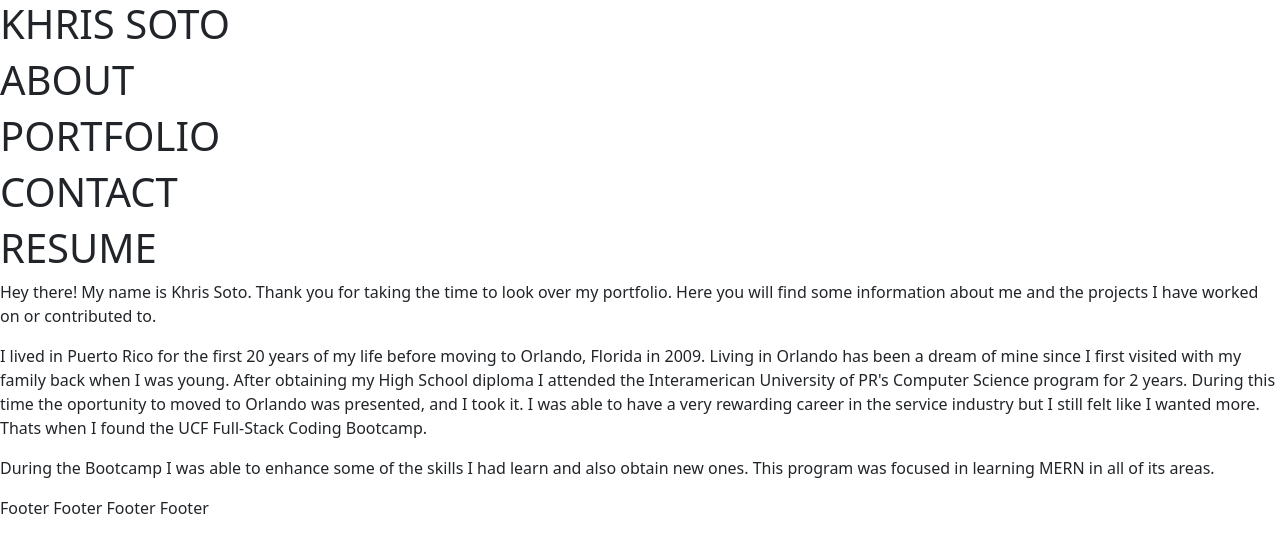
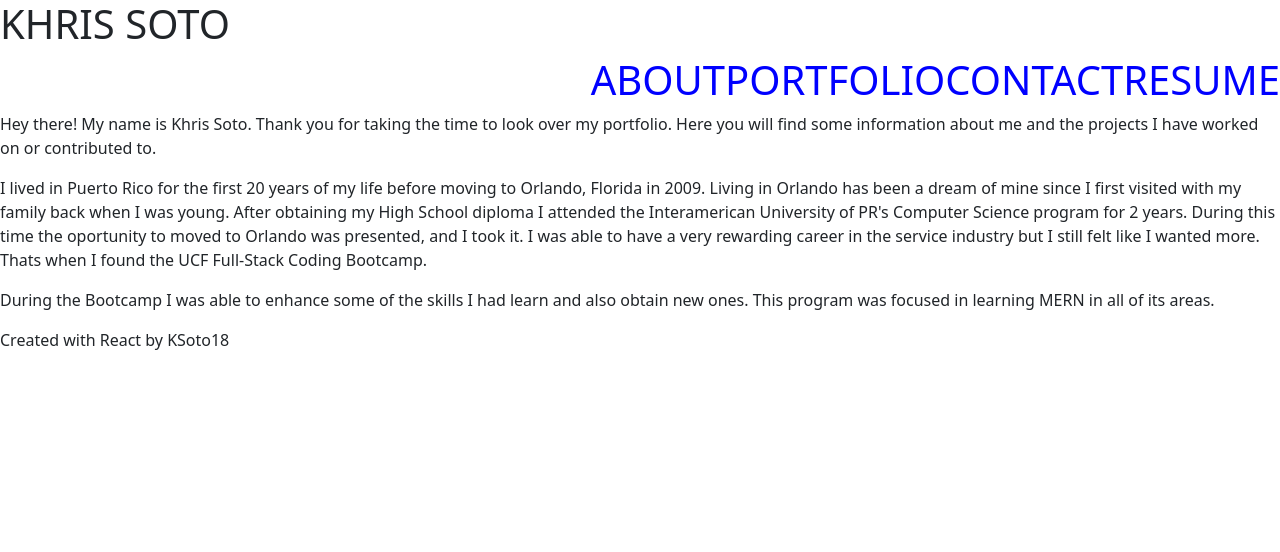
Before and after one commit to KSoto18/Portfolio-React, a React (Create React App) app: page / in a window 1280 px wide. Shown: the top 552 px of the page. Built offline with nearby package versions, Linux system fonts and the light colour scheme.

Commit message:
added css to nav

```diff
--- a/public/index.html
+++ b/public/index.html
@@ -2,7 +2,7 @@
 <html lang="en">
   <head>
     <meta charset="utf-8" />
-    <link rel="icon" href="%PUBLIC_URL%/favicon.ico" />
+    <link rel="icon" href="./favicon.ico" />
     <meta name="viewport" content="width=device-width, initial-scale=1" />
     <meta name="theme-color" content="#000000" />
     <meta
--- a/src/App.js
+++ b/src/App.js
@@ -2,7 +2,7 @@ import React, { useState } from 'react';
 
 import '../node_modules/bootstrap/dist/css/bootstrap.min.css'
 
-import Home from './pages/Home';
+import Body from './pages/Body';
 import Header from './components/Header';
 import Footer from './components/Footer';
 
@@ -17,7 +17,7 @@ function App() {
       </div>
 
       <div>
-        <Home />
+        <Body />
       </div>
 
       <div>
--- a/src/components/Footer/index.jsx
+++ b/src/components/Footer/index.jsx
@@ -6,7 +6,7 @@ const Footer = () => {
 
         <div>
 
-            Footer Footer Footer Footer
+            <p>Created with React by KSoto18</p>
 
         </div>
 
--- a/src/components/Nav/index.jsx
+++ b/src/components/Nav/index.jsx
@@ -1,16 +1,18 @@
 import React from 'react';
 
-const Nav = ({ showAbout, showPortfolio, showContact, showResume }) => {
+import './styles.css';
+
+const Nav = ({ showAbout, showPortfolio, showContact, showResume, active }) => {
 
     return (
 
-        <div className='mainElement'>
+        <div className='navBar'>
 
-           <nav>
-            <h1 onClick={showAbout}>ABOUT</h1>
-            <h1 onClick={showPortfolio}>PORTFOLIO</h1>
-            <h1 onClick={showContact}>CONTACT</h1>
-            <h1 onClick={showResume}>RESUME</h1>
+           <nav className='nav justify-content-end'>
+            <h1 onClick={showAbout} className={active === 1 ? 'links active' : 'links'}>ABOUT</h1>
+            <h1 onClick={showPortfolio} className={active === 1 ? 'links active' : 'links'}>PORTFOLIO</h1>
+            <h1 onClick={showContact} className={active === 1 ? 'links active' : 'links'}>CONTACT</h1>
+            <h1 onClick={showResume} className={active === 1 ? 'links active' : 'links'}>RESUME</h1>
            </nav>
 
         </div>
--- /dev/null
+++ b/src/components/Nav/styles.css
@@ -0,0 +1,8 @@
+.links {
+    color: blue;
+}
+
+.links:hover,
+ .active {
+    color: purple;
+}
--- a/src/pages/Home.js
+++ b/src/pages/Body.js
@@ -9,13 +9,13 @@ import Portfolio from '../components/Portfolio';
 import Resume from '../components/Resume';
 
 
-function Home() {
+function Body() {
 
   const [pageIndex, setPageIndex] = useState(0);
 
   return (
 
-    <div className='Home'>
+    <div className='body'>
       <Nav
          showAbout={() => setPageIndex(0)}
          showPortfolio={() => setPageIndex(1)}
@@ -37,4 +37,4 @@ function Home() {
   );
 }
 
-export default Home;
+export default Body;
```
Also changed, not shown: 1 other file (tests, documents, lock files or other folders).
